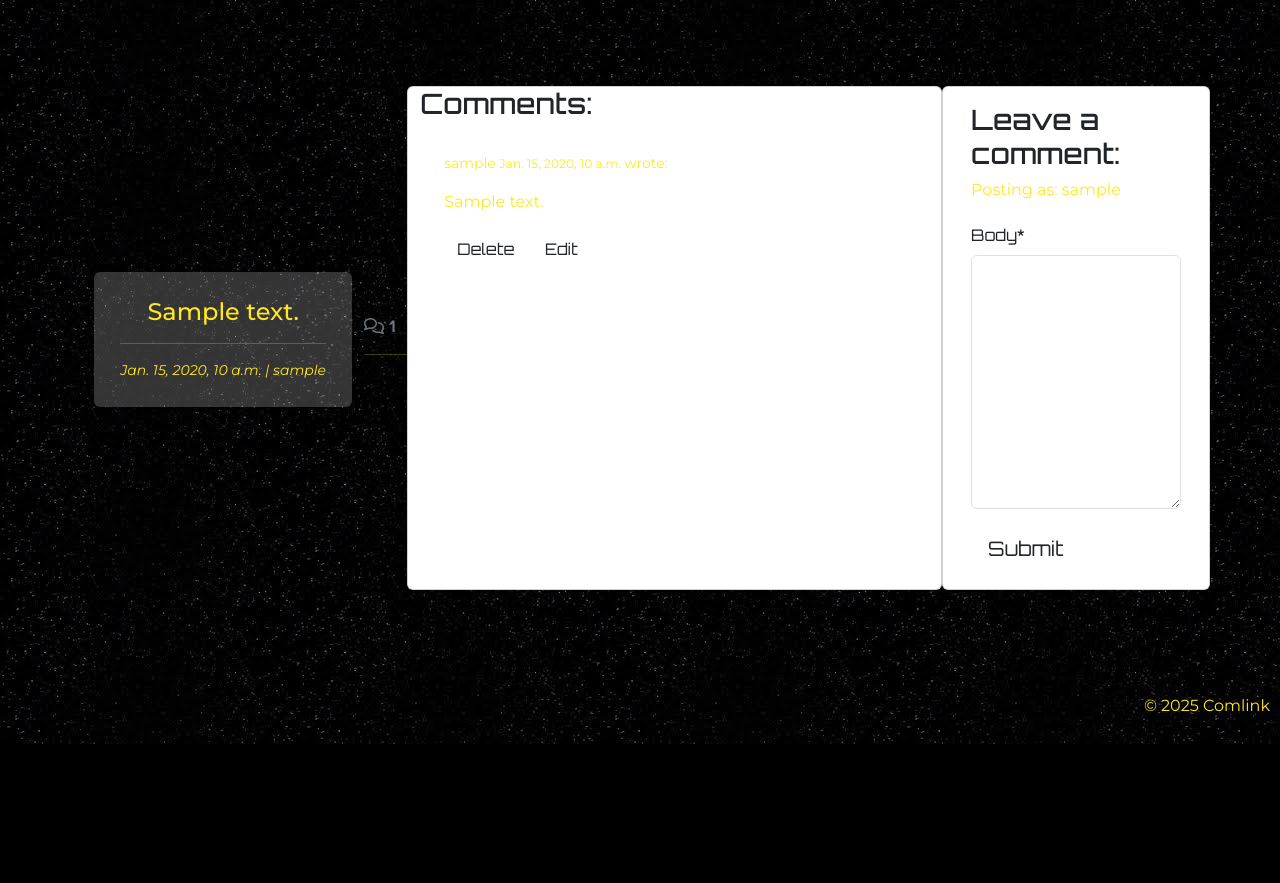
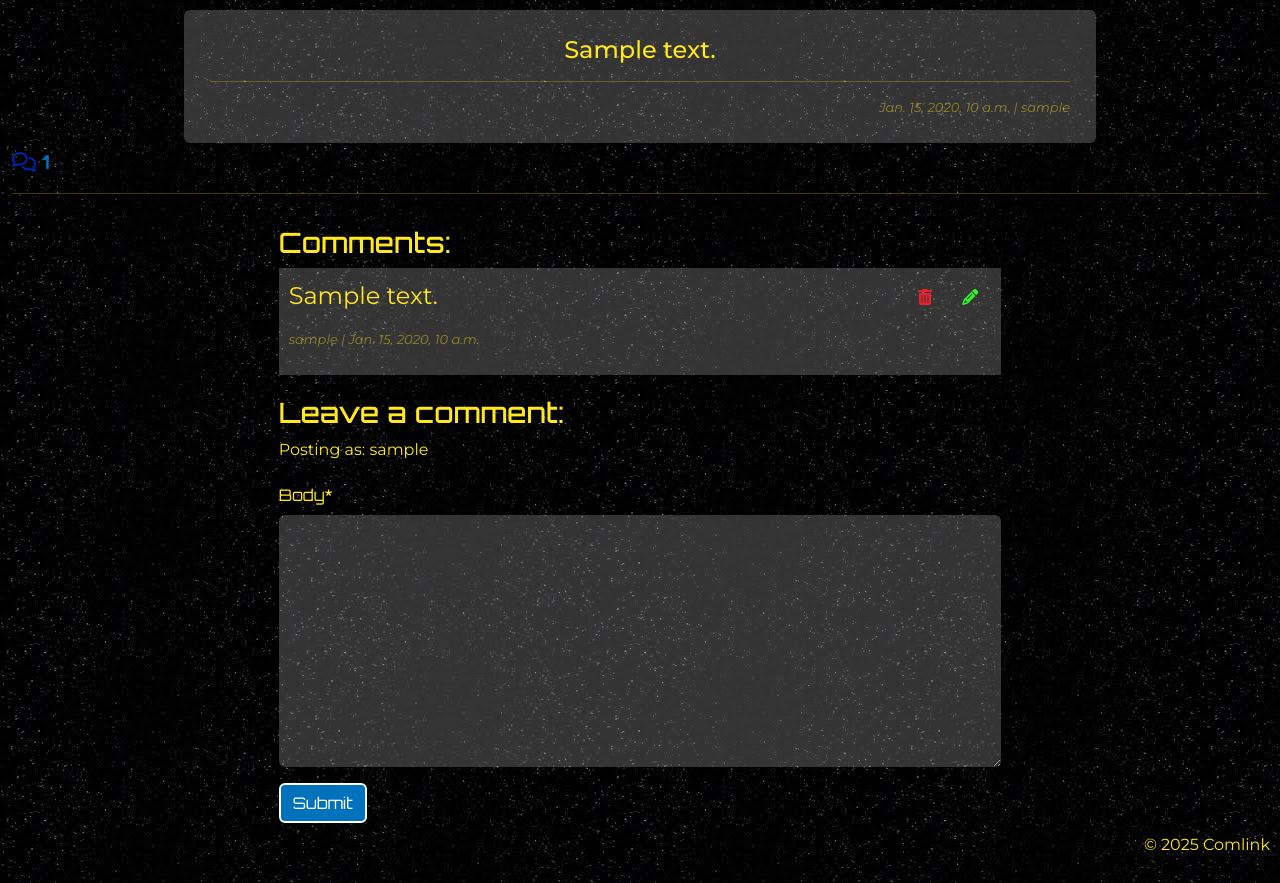
Before and after one commit to Darthspider360/The-Comlink, a Django app: page /1/ in a window 1280 px wide. Shown: the part 56-939 px from the top of the page. Before the commit the page ends 800 px from the top, so only its background shows below. Run offline with Django 4.2, Linux system fonts and the light colour scheme; a user stored in the database is signed in; tables that the repository leaves empty hold one stand-in row (values such as "Sample post"); some libraries are stand-ins or nearby versions.

Commit message:
added styling to the comments section

```diff
--- a/feed/templates/feed/post_view.html
+++ b/feed/templates/feed/post_view.html
@@ -1,22 +1,21 @@
 {% extends 'base.html' %} {% block content %}
 {% load static %}
 {% load crispy_forms_tags %}
-
+<div class="container-fluid">
+    <div class="row d-flex justify-content-center">
         <div class="masthead">
             <div class="container">
                 <div class="row g-0">
-            <div class="card mb-7 custom-card text-center">
+                    <div class="card mb-7 custom-card">
                         <div class="card-body">
-                    <p class="card-text h4">{{ post.content | safe }}</p>
+                            <p class="card-text h4 d-flex justify-content-center">{{ post.content | safe }}</p>
                             <div class="image-container">
                                 {% if "placeholder" not in post.file.url %}
                                 <img class="scale" src=" {{ post.file.url }}" alt="{{ post.title }}">
-
                                 {% endif %}
-
                             </div>
                             <hr />
-                        <p class="card-text small d-flex justify-content-end"><em>{{ post.created_on}} |
+                            <p class="card-text meta-info d-flex justify-content-end"><em>{{ post.created_on}} |
                                     {{ post.author }}</em></p>
 
                         </div>
@@ -29,8 +28,8 @@
     <!-- Displaying count of comments -->
     <div class="row">
         <div class="col-12">
-      <strong class="text-secondary">
-        <i class="far fa-comments"></i> {{ comment_count }}
+            <strong class="comment-count">
+                <i class="fa-regular fa-comments" style="color: #0027bb;"></i> {{ comment_count }}
             </strong>
         </div>
         <div class="col-12">
@@ -38,46 +37,49 @@
         </div>
     </div>
     <!-- Displaying Comments -->
-  <div class="row">
-    <div class="col-md-8 card mb-4  mt-3 ">
+    <div class="row d-flex justify-content-center">
+        <div class="col-md-7 mt-3 ">
             <h3>Comments:</h3>
-      <div class="card-body">
+
             <!-- We want a for loop inside the empty control tags
           to iterate through each comment in comments -->
             {% for comment in comments %}
-        <div class="p-2 comments">
-          <p class="small">
-            {{ comment.author }}
-            <span class="small">
-              {{ comment.created_on }}
-            </span> wrote:
-          </p>
-          <div id="comment{{ comment.id }}">
+            <div class="card-body custom-card justify-content-start">
+                <div class="comments">
+                    <div class="fs-4" id="comment{{ comment.id }}">
                         {{ comment.body | linebreaks }}
                     </div>
+                    <p class="meta-info">
+                        <span>
+                            {{ comment.author }} | {{ comment.created_on }}
+                        </span>
+                    </p>
+                </div>
+
                 {% if user.is_authenticated and comment.author == user %}
-          <button class="btn btn-delete"
-          comment_id="{{ comment.id }}">Delete</button>
-          <button class="btn btn-edit"
-            comment_id="{{ comment.id }}">Edit</button>
+                <div class="buttons ms-auto">
+                    <button class="btn btn-delete" comment_id="{{ comment.id }}"><i class="fa-solid fa-trash-can" style="color: #eb212e;"></i></button>
+                    <button class="btn btn-edit" comment_id="{{ comment.id }}"><i class="fa-solid fa-pencil" style="color: #2ff924;"></i></button>
+                </div>
+                {% elif user.is_authenticated %}
+                <div class="buttons ms-auto">
+                    <button class="btn" comment_id="{{ comment.id }}"><i class="fa-solid fa-flag" style="color: #fe212e;"></i></i></button>
                 {% endif %}
+
             </div>
             <!-- Our for loop ends here -->
             {% endfor %}
         </div>
-    </div>
         <!-- Creating New Comments -->
-    <div class="col-md-4 card mb-4 mt-3">
+        <div class="col-md-7 mt-3">
             <div class="card-body">
                 {% if user.is_authenticated %}
                 <h3>Leave a comment:</h3>
                 <p>Posting as: {{ user.username }}</p>
-          <form id="commentForm" method="post"
-            style="margin-top: 1.3em;">
+                <form id="commentForm" method="post" style="margin-top: 1.3em;">
                     {{ comment_form | crispy }}
                     {% csrf_token %}
-            <button id="submitButton" type="submit"
-              class="btn btn-signup btn-lg">Submit</button>
+                    <button id="submitButton" type="submit" class="btn custom-button">Submit</button>
                 </form>
                 {% else %}
                 <p>Log in to leave a comment</p>
@@ -87,23 +89,19 @@
     </div>
 </div>
 <!-- Delete confirmation modal -->
-<div class="modal fade" id="deleteModal" tabindex="-1"
-  aria-labelledby="deleteModalLabel" aria-hidden="true">
+<div class="modal fade" id="deleteModal" tabindex="-1" aria-labelledby="deleteModalLabel" aria-hidden="true">
     <div class="modal-dialog">
-    <div class="modal-content">
+        <div class="modal-content custom-modal">
             <div class="modal-header">
-        <h5 class="modal-title"
-          id="deleteModalLabel">Delete comment?</h5>
-        <button type="button" class="btn-close"
-          data-bs-dismiss="modal" aria-label="Close"></button>
+                <h5 class="modal-title" id="deleteModalLabel">Delete comment?</h5>
+                <button type="button" class="btn-close" data-bs-dismiss="modal" aria-label="Close"></button>
             </div>
             <div class="modal-body">
-        Are you sure you want to delete your comment?
-        This action cannot be undone.
+                <p>Are you sure you want to delete your comment?
+                This action cannot be undone.</p>
             </div>
             <div class="modal-footer">
-        <button type="button" class="btn btn-secondary"
-          data-bs-dismiss="modal">Close</button>
+                <button type="button" class="btn btn-secondary" data-bs-dismiss="modal">Close</button>
                 <a id="deleteConfirm" href="#" class="btn
           btn-danger">Delete</a>
             </div>
--- a/static/css/style.css
+++ b/static/css/style.css
@@ -15,7 +15,6 @@ body{
 
 p {
     font-family: 'Montserrat', sans-serif;
-    color:#ffe81f
 }
 
 .content {
@@ -52,11 +51,23 @@ p {
     color: #ffe81f;
 }
 
-.nav-link.active {
+.nav-link.active, .post-link:hover{
     color: #0072bb !important;
 }
+.custom-modal{
+    background-color: black;
+}
+.meta-info{
+    color: #ffe91f72;
+    font-size: small;
+    font-weight: light;
+    font-style: italic;
+}
 
-
+.comment-count{
+    color: #0072bb;
+    font-size: larger;
+}
 /* card */
 .custom-card {
     background-color: #fffafa34;
@@ -73,6 +84,12 @@ p {
 .scale {
     width: 100%;
     height: auto;
+}
+.masthead {
+    margin-top: 10px;
+    overflow: hidden;
+    height: auto;
+    width: 75%;
 }
 
 /* sign in/out */
@@ -124,7 +141,8 @@ p {
 #id_login,
 #id_password,
 #id_content,
-#id_status {
+#id_status,
+#id_body {
     background-color: #fffafa34;
     color: #ffe81f;
     border: none;
```
Also changed, not shown: feed/templates/feed/index.html (+13 -4 lines), 1 other file. Lines whose indentation alone changed are shown as unchanged.
